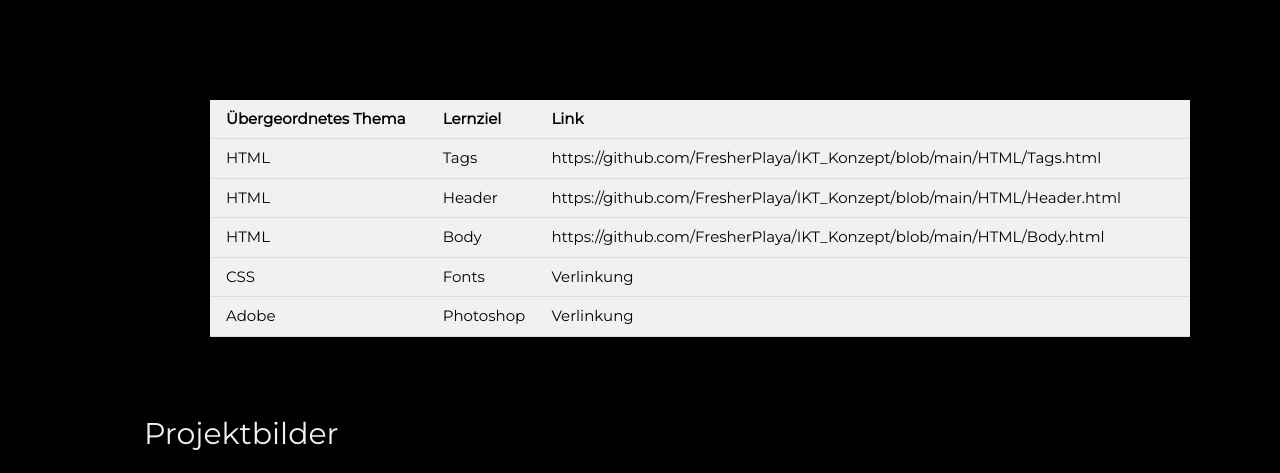
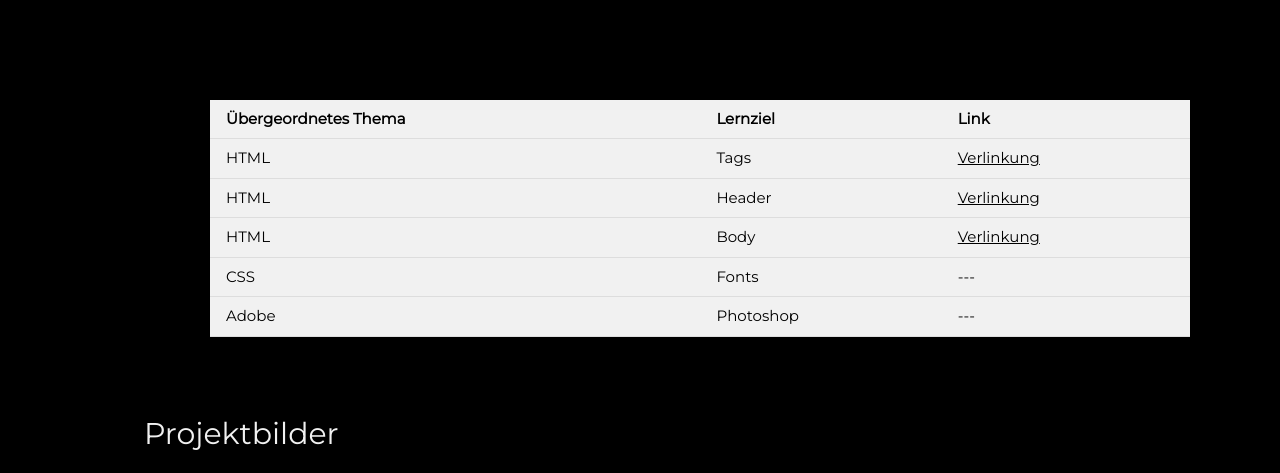
Before and after one commit to FresherPlaya/IKT_Konzept, a plain HTML site: page index.html in a window 1280 px wide. Shown: the part 1440-1913 px from the top of the page. Drawn offline with nearby package versions, Linux system fonts and the light colour scheme.

Commit message:
Update index.html

```diff
--- a/index.html
+++ b/index.html
@@ -81,25 +81,25 @@ body, h1,h2,h3,h4,h5,h6 {font-family: "Montserrat", sans-serif}
       <tr>
         <td>HTML</td>
         <td>Tags</td>
-        <td>https://github.com/FresherPlaya/IKT_Konzept/blob/main/HTML/Tags.html</td>
+        <td><a href=https://github.com/FresherPlaya/IKT_Konzept/blob/main/HTML/Tags.html>Verlinkung</a></td>
       </tr>
       <tr>
         <td>HTML</td>
         <td>Header</td>
-        <td>https://github.com/FresherPlaya/IKT_Konzept/blob/main/HTML/Header.html</td>
+        <td><a href=//github.com/FresherPlaya/IKT_Konzept/blob/main/HTML/Header.html>Verlinkung</a></td>
       </tr>
       <tr>
         <td>HTML</td>
         <td>Body</td>
-        <td>https://github.com/FresherPlaya/IKT_Konzept/blob/main/HTML/Body.html</td>
+        <td><a href=https://github.com/FresherPlaya/IKT_Konzept/blob/main/HTML/Body.html>Verlinkung</a></td>
       <tr>
         <td>CSS</td>
         <td>Fonts</td>
-        <td>Verlinkung</td>
+        <td>---</td>
       <tr>
         <td>Adobe</td>
         <td>Photoshop</td>
-        <td>Verlinkung</td>
+        <td>---</td>
       </tr>
     </table>
     </div>
```
